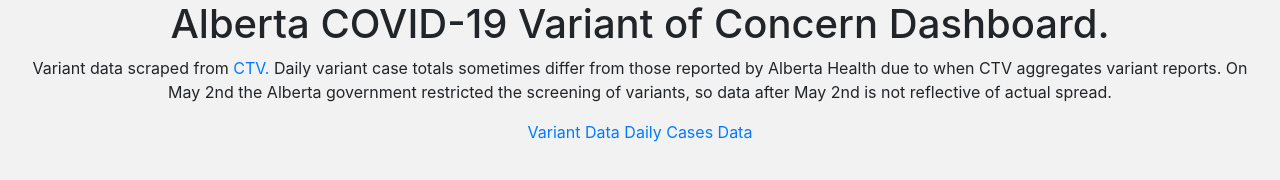
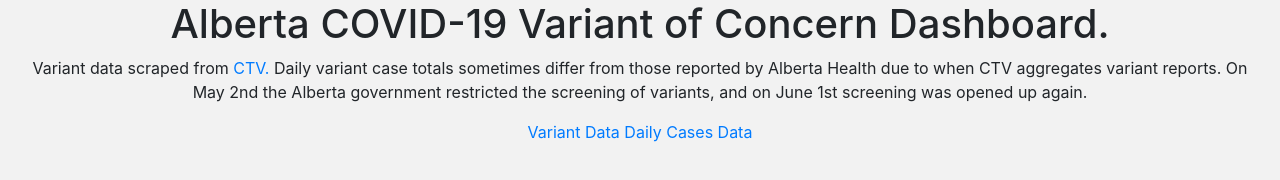
Before and after one commit to KarlParkinson/ab-covid-voc-dashboard, a plain HTML site: page index.html in a window 1280 px wide. Shown: the top 180 px of the page. Drawn offline with nearby package versions, Linux system fonts and the light colour scheme; no server answers.

Commit message:
add note about screening open again

```diff
--- a/index.html
+++ b/index.html
@@ -15,7 +15,7 @@
         <p>
           Variant data scraped from <a href="https://www.ctvnews.ca/health/coronavirus/tracking-variants-of-the-novel-coronavirus-in-canada-1.5296141">CTV.</a>
           Daily variant case totals sometimes differ from those reported by Alberta Health due to when CTV aggregates variant reports.
-          On May 2nd the Alberta government restricted the screening of variants, so data after May 2nd is not reflective of actual spread.
+          On May 2nd the Alberta government restricted the screening of variants, and on June 1st screening was opened up again.
         </p>
         <a id="voc-link">Variant Data</a>
         <a id="daily-link">Daily Cases Data</a>
```
